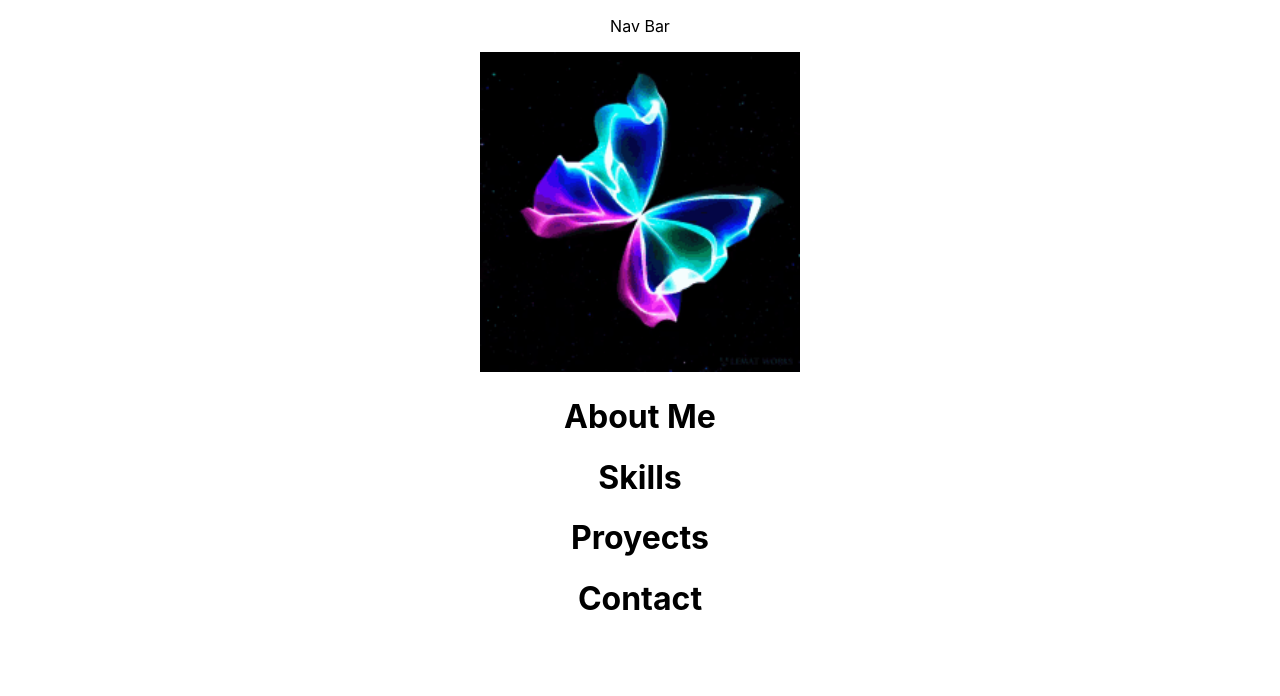
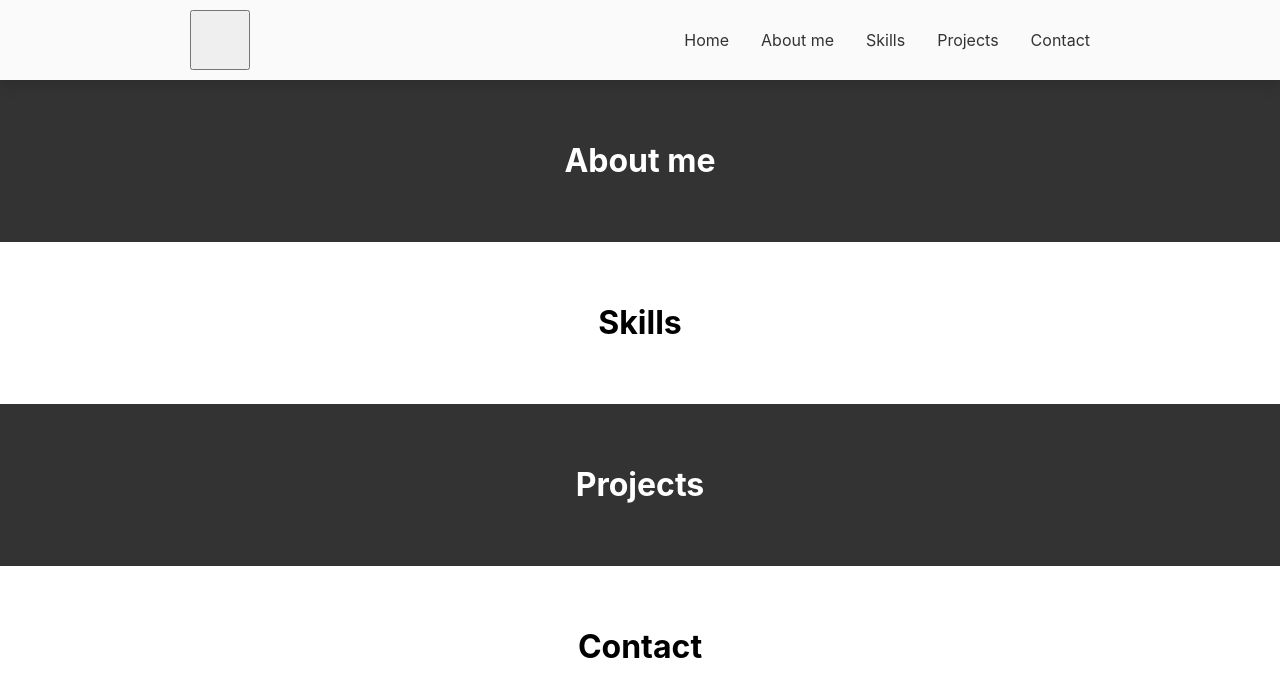
Before and after one commit to karlaalvarez92/karlaalvarezlaboratoria.github.io, a React (Create React App) app: page / in a window 1280 px wide. Shown: the top 696 px of the page. Built offline with nearby package versions, Linux system fonts and the light colour scheme.

Commit message:
Navegador funcional, se cambian los componentes para que funcionen con scroll

```diff
--- a/src/AboutMe.js
+++ b/src/AboutMe.js
@@ -1,9 +1,12 @@
 import React from 'react';
 
-function About() {
+export default function About({ title, subtitle, dark, id }) {
   return (
-  <h1>About Me</h1>
-   );
+    <div className={"section" + (dark ? " section-dark" : "")}>
+      <div className="section-content" id={id}>
+        <h1>{title}</h1>
+        <p>{subtitle}</p>
+      </div>
+    </div>
+  );
 }
-
-export default About;
--- a/src/App.css
+++ b/src/App.css
@@ -25,3 +25,60 @@
 .App-link {
   color: #09d3ac;
 }
+
+:root {
+  --off-white: #fafafa;
+}
+.nav {
+  background-color: var(--off-white);
+  position: sticky;
+  top: 0px;
+  width: 100%;
+  height: 80px;
+  z-index: 1000;
+  box-shadow: 0 4px 14px 0 rgba(0, 0, 0, 0.15);
+}
+
+.nav-logo {
+  height: 60px;
+  width: 60px;
+}
+
+.nav-logo:hover {
+  cursor: pointer;
+}
+
+.nav .nav-content {
+  max-width: 900px;
+  padding: 0rem 3rem;
+  margin: 0 auto;
+  display: flex;
+  justify-content: space-between;
+  align-items: center;
+  height: 100%;
+}
+
+.nav-item {
+  display: inline;
+  margin-left: 2rem;
+  color: #333;
+}
+
+.nav-item:hover {
+  color: black;
+  cursor: pointer;
+}
+
+.section {
+}
+
+.section-dark {
+  background: #333;
+  color: white;
+}
+
+.section-content {
+  max-width: 800px;
+  margin: 0 auto;
+  padding: 40px;
+}
--- a/src/App.js
+++ b/src/App.js
@@ -1,7 +1,7 @@
 import React, {Component} from 'react';
-import logo from './tenor.gif';
+//import logo from './tenor.gif';
 import './App.css';
-import Navbar from './Router'
+import Navbar from './Navbar'
 import Skills from './Skills';
 import Contact from './Contact';
 import About from './AboutMe';
@@ -12,15 +12,40 @@ class App extends Component {
   render(){
   return (
     <div className="App">
-      <Navbar/>
-      <img src={logo} className="App-logo" alt="logo" />
-      <About/>
-      <Skills/>
-      <Proyects/>
-      <Contact/>
-    </div>
-
-  )}
+        <Navbar />
+        <About
+          title="About me"
+          //subtitle={dummyText}
+          dark={true}
+          id="section1"
+        />
+        <Skills
+          title="Skills"
+          //subtitle={dummyText}
+          dark={false}
+          id="section2"
+        />
+        <Proyects
+          title="Projects"
+          //subtitle={dummyText}
+          dark={true}
+          id="section3"
+        />
+        <Contact
+          title="Contact"
+          //subtitle={dummyText}
+          dark={false}
+          id="section4"
+        />
+        {/* <Section
+          title="Section 5"
+          subtitle={dummyText}
+          dark={true}
+          id="section5"
+        /> */}
+      </div>
+    );
+  }
 }
 
 export default App;
--- a/src/Contact.js
+++ b/src/Contact.js
@@ -1,9 +1,12 @@
 import React from 'react';
 
-function Contact() {
+export default function Contact({ title, subtitle, dark, id }) {
   return (
-  <h1>Contact</h1>
-   );
+    <div className={"section" + (dark ? " section-dark" : "")}>
+      <div className="section-content" id={id}>
+        <h1>{title}</h1>
+        <p>{subtitle}</p>
+      </div>
+    </div>
+  );
 }
-
-export default Contact;
--- /dev/null
+++ b/src/Navbar.js
@@ -0,0 +1,86 @@
+import React, { Component } from "react";
+//import logo from "../logo.svg";
+import { Link, animateScroll as scroll } from "react-scroll";
+
+export default class Navbar extends Component {
+  scrollToTop = () => {
+    scroll.scrollToTop();
+  };
+
+  render() {
+    return (
+      <nav className="nav" id="navbar">
+        <div className="nav-content">
+           <button
+            //src={logo}
+            className="nav-logo"
+            alt="Logo"
+            onClick={this.scrollToTop}
+          />
+          <ul className="nav-items">
+            <li className="nav-item">
+              <Link
+                activeClass="active"
+                to="section1"
+                spy={true}
+                smooth={true}
+                offset={-70}
+                duration={500}
+              >
+                Home
+              </Link>
+            </li>
+            <li className="nav-item">
+              <Link
+                activeClass="active"
+                to="section1"
+                spy={true}
+                smooth={true}
+                offset={-70}
+                duration={500}
+              >
+                About me
+              </Link>
+            </li>
+            <li className="nav-item">
+              <Link
+                activeClass="active"
+                to="section2"
+                spy={true}
+                smooth={true}
+                offset={-70}
+                duration={500}
+              >
+                Skills
+              </Link>
+            </li>
+            <li className="nav-item">
+              <Link
+                activeClass="active"
+                to="section3"
+                spy={true}
+                smooth={true}
+                offset={-70}
+                duration={500}
+              >
+                Projects
+              </Link>
+            </li>
+            <li className="nav-item">
+              <Link
+                activeClass="active"
+                to="section4"
+                spy={true}
+                smooth={true}
+                offset={-70}
+                duration={500}
+              >
+                Contact
+              </Link>
+            </li>
+          </ul>
+        </div>
+      </nav>
+    );
+  }
+}
--- a/src/Proyects.js
+++ b/src/Proyects.js
@@ -1,9 +1,12 @@
 import React from 'react';
 
-function Proyects() {
+export default function Projects({ title, subtitle, dark, id }) {
   return (
-  <h1>Proyects</h1>
-   );
+    <div className={"section" + (dark ? " section-dark" : "")}>
+      <div className="section-content" id={id}>
+        <h1>{title}</h1>
+        <p>{subtitle}</p>
+      </div>
+    </div>
+  );
 }
-
-export default Proyects;
--- a/src/Router.js
+++ b/src/Router.js
@@ -1,96 +1,96 @@
-import React, {Component} from "react"
-import Link from "react-scroll"
+// import React, {Component} from "react"
+// //import Link from "react-scroll"
 
 
-class Navbar extends Component {
-  state = {};
-  render(){
-    return (
-       <div className= "navBar">
-            <p>Nav Bar</p>
+// class Navbar extends Component {
+//   state = {};
+//   render(){
+//     return (
+//        <div className= "navBar">
+//             <p>Nav Bar</p>
 
-         {/*  <ul>
-           <Link activeClass="active"
-      to="home"
-      spy={true}
-      smooth={true}
-      hashSpy={true}
-      offset={50}
-      duration={500}
-    //   delay={1000}
-    //   isDynamic={true}
-    //   onSetActive={this.handleSetActive}
-    //   onSetInactive={this.handleSetInactive}
-    //   ignoreCancelEvents={false}
->
-  Home
-</Link>
- <Link activeClass="active"
-      to="about"
-      spy={true}
-      smooth={true}
-      hashSpy={true}
-      offset={50}
-      duration={500}
-    //   delay={1000}
-    //   isDynamic={true}
-    //   onSetActive={this.handleSetActive}
-    //   onSetInactive={this.handleSetInactive}
-    //   ignoreCancelEvents={false}
->
-  About me
-</Link>
-<Link activeClass="active"
-      to="skills"
-      spy={true}
-      smooth={true}
-      hashSpy={true}
-      offset={50}
-      duration={500}
-    //   delay={1000}
-    //   isDynamic={true}
-    //   onSetActive={this.handleSetActive}
-    //   onSetInactive={this.handleSetInactive}
-    //   ignoreCancelEvents={false}
->
-  Skills
-</Link>
-<Link activeClass="active"
-      to="projects"
-      spy={true}
-      smooth={true}
-      hashSpy={true}
-      offset={50}
-      duration={500}
-    //   delay={1000}
-    //   isDynamic={true}
-    //   onSetActive={this.handleSetActive}
-    //   onSetInactive={this.handleSetInactive}
-    //   ignoreCancelEvents={false}
->
-  Projects
-</Link>
-<Link activeClass="active"
-      to="contact"
-      spy={true}
-      smooth={true}
-      hashSpy={true}
-      offset={50}
-      duration={500}
-    //   delay={1000}
-    //   isDynamic={true}
-    //   onSetActive={this.handleSetActive}
-    //   onSetInactive={this.handleSetInactive}
-    //   ignoreCancelEvents={false}
->
-  Contact
-    </Link>
+//          {/*  <ul>
+//            <Link activeClass="active"
+//       to="home"
+//       spy={true}
+//       smooth={true}
+//       hashSpy={true}
+//       offset={50}
+//       duration={500}
+//     //   delay={1000}
+//     //   isDynamic={true}
+//     //   onSetActive={this.handleSetActive}
+//     //   onSetInactive={this.handleSetInactive}
+//     //   ignoreCancelEvents={false}
+// >
+//   Home
+// </Link>
+//  <Link activeClass="active"
+//       to="about"
+//       spy={true}
+//       smooth={true}
+//       hashSpy={true}
+//       offset={50}
+//       duration={500}
+//     //   delay={1000}
+//     //   isDynamic={true}
+//     //   onSetActive={this.handleSetActive}
+//     //   onSetInactive={this.handleSetInactive}
+//     //   ignoreCancelEvents={false}
+// >
+//   About me
+// </Link>
+// <Link activeClass="active"
+//       to="skills"
+//       spy={true}
+//       smooth={true}
+//       hashSpy={true}
+//       offset={50}
+//       duration={500}
+//     //   delay={1000}
+//     //   isDynamic={true}
+//     //   onSetActive={this.handleSetActive}
+//     //   onSetInactive={this.handleSetInactive}
+//     //   ignoreCancelEvents={false}
+// >
+//   Skills
+// </Link>
+// <Link activeClass="active"
+//       to="projects"
+//       spy={true}
+//       smooth={true}
+//       hashSpy={true}
+//       offset={50}
+//       duration={500}
+//     //   delay={1000}
+//     //   isDynamic={true}
+//     //   onSetActive={this.handleSetActive}
+//     //   onSetInactive={this.handleSetInactive}
+//     //   ignoreCancelEvents={false}
+// >
+//   Projects
+// </Link>
+// <Link activeClass="active"
+//       to="contact"
+//       spy={true}
+//       smooth={true}
+//       hashSpy={true}
+//       offset={50}
+//       duration={500}
+//     //   delay={1000}
+//     //   isDynamic={true}
+//     //   onSetActive={this.handleSetActive}
+//     //   onSetInactive={this.handleSetInactive}
+//     //   ignoreCancelEvents={false}
+// >
+//   Contact
+//     </Link>
 
-           </ul>*/}
-       </div>
+//          </ul> */}
+//        </div>
 
-   )}
-}
+//    )}
+// }
 
 
-export default Navbar;
+// export default Navbar;
--- a/src/Skills.js
+++ b/src/Skills.js
@@ -1,9 +1,12 @@
 import React from 'react';
 
-function Skills() {
+export default function Skills({ title, subtitle, dark, id }) {
   return (
-  <h1>Skills</h1>
-   );
+    <div className={"section" + (dark ? " section-dark" : "")}>
+      <div className="section-content" id={id}>
+        <h1>{title}</h1>
+        <p>{subtitle}</p>
+      </div>
+    </div>
+  );
 }
-
-export default Skills;
```
Also changed, not shown: src/Nav.js (deleted, +0 -22 lines), src/Navbar.css (added).
